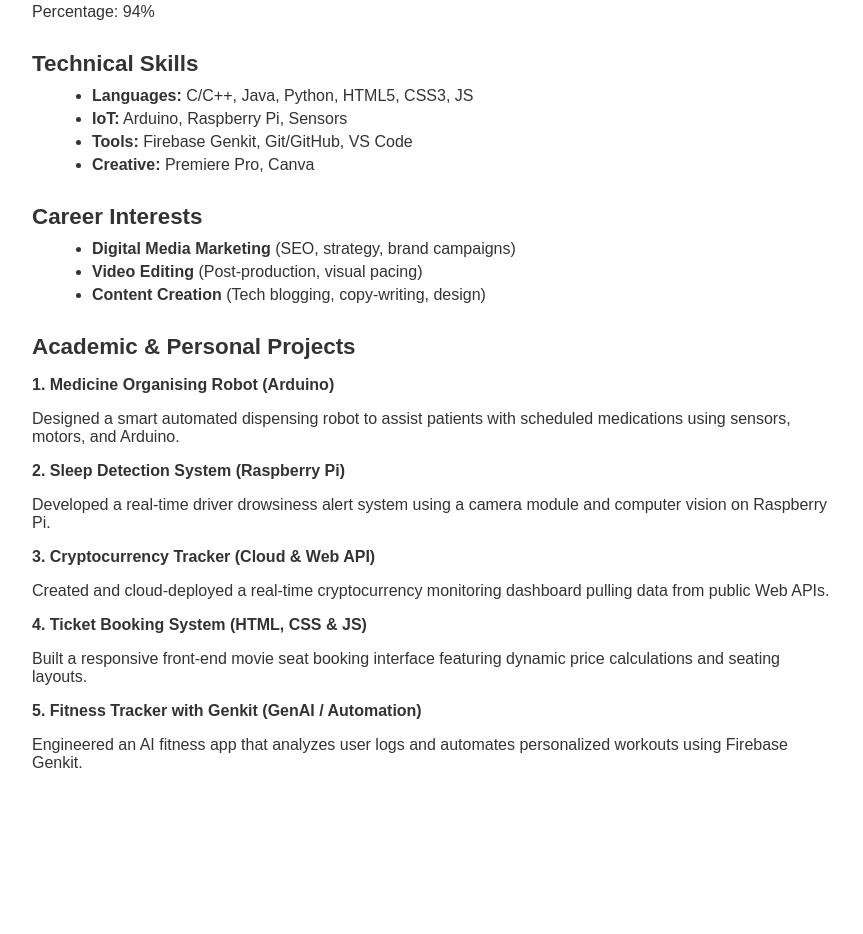
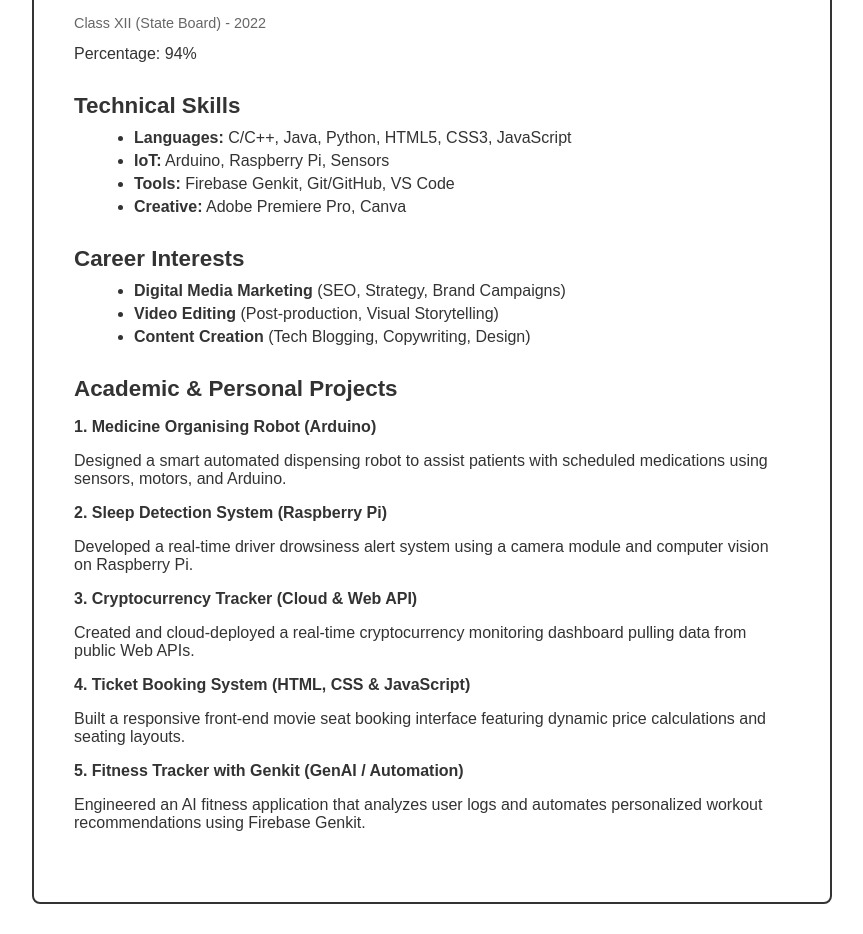
Before and after one commit to zenithsravan-vc/zenithsravan-vc.github.io, a plain HTML site: page index.html in a window 1280 px wide. Shown: the part 821-1755 px from the top of the page, without its empty margins (208-1071 px from the left). Before the commit the page ends 1671 px from the top, so only its background shows below. Drawn offline with Linux system fonts and the light colour scheme.

Commit message:
Update index.html

```diff
--- a/index.html
+++ b/index.html
@@ -4,22 +4,29 @@
     <meta charset="UTF-8">
     <meta name="viewport" content="width=device-width, initial-scale=1.0">
     <title>My Portfolio | Resume Portal</title>
+
     <style>
-        /* Simple, basic stying */
+        /* Basic Page Styling */
         body {
             background-color: #ffffff;
             color: #333333;
             font-family: Arial, sans-serif;
-            padding: 20px;
+            margin: 0;
+            padding: 30px;
         }
 
+        /* Resume Container with Border */
         .container {
             max-width: 800px;
             margin: 0 auto;
-            padding: 20px;
+            padding: 40px;
+            border: 2px solid #333333;
+            border-radius: 8px;
+            box-sizing: border-box;
+            background-color: #ffffff;
         }
 
-        /* Basic Header */
+        /* Header */
         header {
             text-align: center;
             margin-bottom: 30px;
@@ -38,18 +45,18 @@
             margin: 0 10px;
         }
 
-        /* Simple Sections without boxes or lines */
+        /* Sections */
         section {
             margin-bottom: 30px;
         }
 
         h2 {
             font-size: 1.4rem;
-            color: #333;
+            color: #333333;
             margin-bottom: 10px;
         }
 
-        /* Simple Lists */
+        /* Lists */
         ul {
             margin-left: 20px;
             margin-top: 5px;
@@ -59,7 +66,7 @@
             margin-bottom: 5px;
         }
 
-        /* Basic Experience and Project layout */
+        /* Items */
         .item {
             margin-bottom: 15px;
         }
@@ -69,15 +76,32 @@
         }
 
         .item-meta {
-            color: #666;
+            color: #666666;
             font-size: 0.9rem;
         }
 
         .item-desc {
             margin-top: 5px;
         }
+
+        /* Responsive */
+        @media (max-width: 768px) {
+            body {
+                padding: 15px;
+            }
+
+            .container {
+                padding: 25px;
+            }
+
+            .contact-info span {
+                display: block;
+                margin: 6px 0;
+            }
+        }
     </style>
 </head>
+
 <body>
 
 <div class="container">
@@ -86,10 +110,21 @@
     <header>
         <h1>Zenith Sravan VC</h1>
         <p>4th Year Integrated M.Tech (CSE) Student | VIT-AP University</p>
+
         <div class="contact-info">
-                <span>Email: <a href="mailto:sravan.23mic7117@vitapstudent.ac.in">sravan.23mic7117@vitapstudent.ac.in</a></span> |
-                <span>Phone: +91 98765 43210</span> |
-                <span>GitHub: <a href="https://github.com/zenithsravan-vc" target="_blank">GitHub Link</a></span>
+            <span>Email:
+                <a href="mailto:sravan.23mic7117@vitapstudent.ac.in">
+                    sravan.23mic7117@vitapstudent.ac.in
+                </a>
+            </span>
+            |
+            <span>Phone: +91 98765 43210</span>
+            |
+            <span>GitHub:
+                <a href="https://github.com/zenithsravan-vc" target="_blank">
+                    GitHub Link
+                </a>
+            </span>
         </div>
     </header>
 
@@ -97,33 +132,50 @@
     <section>
         <h2>Profile Summary</h2>
         <p>
-                Integrated M.Tech CSE student at VIT-AP. I build IoT and cloud applications, automate software, and use my skills in digital media marketing and video editing to bridge the gap between technical development and creative digital outreach.
+            Integrated M.Tech CSE student at VIT-AP. I build IoT and cloud
+            applications, automate software, and use my skills in digital media
+            marketing and video editing to bridge the gap between technical
+            development and creative digital outreach.
         </p>
     </section>
 
     <!-- Work Experience -->
     <section>
         <h2>Work Experience</h2>
+
         <div class="item">
             <p class="item-title">YouTube Content Creator</p>
             <p class="item-meta">Personal Channel</p>
-                <p class="item-desc">Create, edit, and upload videos for my personal YouTube channel, focusing on video editing, content planning, and managing viewer engagement.</p>
+            <p class="item-desc">
+                Create, edit, and upload videos for my personal YouTube channel,
+                focusing on video editing, content planning, and managing viewer
+                engagement.
+            </p>
         </div>
+
         <div class="item">
             <p class="item-title">Social Media & Video Editor</p>
             <p class="item-meta">Family Business</p>
-                <p class="item-desc">Handle social media presence and edit marketing videos for my brother's business to boost brand reach and customer interaction.</p>
+            <p class="item-desc">
+                Handle social media presence and edit marketing videos for my
+                brother's business to boost brand reach and customer interaction.
+            </p>
         </div>
     </section>
 
     <!-- Education -->
     <section>
         <h2>Education</h2>
+
         <div class="item">
             <p class="item-title">VIT-AP University</p>
-                <p class="item-meta">Integrated M.Tech in Computer Science and Engineering (Expected 2028)</p>
-                <p class="item-desc">CGPA: 8.46/10</p>
+            <p class="item-meta">
+                Integrated M.Tech in Computer Science and Engineering
+                (Expected 2028)
+            </p>
+            <p class="item-desc">CGPA: 8.46 / 10</p>
         </div>
+
         <div class="item">
             <p class="item-title">Narayana Educational Institution</p>
             <p class="item-meta">Class XII (State Board) - 2022</p>
@@ -134,21 +186,23 @@
     <!-- Technical Skills -->
     <section>
         <h2>Technical Skills</h2>
+
         <ul>
-                <li><strong>Languages:</strong> C/C++, Java, Python, HTML5, CSS3, JS</li>
+            <li><strong>Languages:</strong> C/C++, Java, Python, HTML5, CSS3, JavaScript</li>
             <li><strong>IoT:</strong> Arduino, Raspberry Pi, Sensors</li>
             <li><strong>Tools:</strong> Firebase Genkit, Git/GitHub, VS Code</li>
-                <li><strong>Creative:</strong> Premiere Pro, Canva</li>
+            <li><strong>Creative:</strong> Adobe Premiere Pro, Canva</li>
         </ul>
     </section>
 
     <!-- Career Interests -->
     <section>
         <h2>Career Interests</h2>
+
         <ul>
-                <li><strong>Digital Media Marketing</strong> (SEO, strategy, brand campaigns)</li>
-                <li><strong>Video Editing</strong> (Post-production, visual pacing)</li>
-                <li><strong>Content Creation</strong> (Tech blogging, copy-writing, design)</li>
+            <li><strong>Digital Media Marketing</strong> (SEO, Strategy, Brand Campaigns)</li>
+            <li><strong>Video Editing</strong> (Post-production, Visual Storytelling)</li>
+            <li><strong>Content Creation</strong> (Tech Blogging, Copywriting, Design)</li>
         </ul>
     </section>
 
@@ -158,27 +212,43 @@
 
         <div class="item">
             <p class="item-title">1. Medicine Organising Robot (Arduino)</p>
-                <p class="item-desc">Designed a smart automated dispensing robot to assist patients with scheduled medications using sensors, motors, and Arduino.</p>
+            <p class="item-desc">
+                Designed a smart automated dispensing robot to assist patients
+                with scheduled medications using sensors, motors, and Arduino.
+            </p>
         </div>
 
         <div class="item">
             <p class="item-title">2. Sleep Detection System (Raspberry Pi)</p>
-                <p class="item-desc">Developed a real-time driver drowsiness alert system using a camera module and computer vision on Raspberry Pi.</p>
+            <p class="item-desc">
+                Developed a real-time driver drowsiness alert system using a
+                camera module and computer vision on Raspberry Pi.
+            </p>
         </div>
 
         <div class="item">
             <p class="item-title">3. Cryptocurrency Tracker (Cloud & Web API)</p>
-                <p class="item-desc">Created and cloud-deployed a real-time cryptocurrency monitoring dashboard pulling data from public Web APIs.</p>
+            <p class="item-desc">
+                Created and cloud-deployed a real-time cryptocurrency monitoring
+                dashboard pulling data from public Web APIs.
+            </p>
         </div>
 
         <div class="item">
-                <p class="item-title">4. Ticket Booking System (HTML, CSS & JS)</p>
-                <p class="item-desc">Built a responsive front-end movie seat booking interface featuring dynamic price calculations and seating layouts.</p>
+            <p class="item-title">4. Ticket Booking System (HTML, CSS & JavaScript)</p>
+            <p class="item-desc">
+                Built a responsive front-end movie seat booking interface
+                featuring dynamic price calculations and seating layouts.
+            </p>
         </div>
 
         <div class="item">
             <p class="item-title">5. Fitness Tracker with Genkit (GenAI / Automation)</p>
-                <p class="item-desc">Engineered an AI fitness app that analyzes user logs and automates personalized workouts using Firebase Genkit.</p>
+            <p class="item-desc">
+                Engineered an AI fitness application that analyzes user logs and
+                automates personalized workout recommendations using Firebase
+                Genkit.
+            </p>
         </div>
 
     </section>
```
Lines whose indentation alone changed are shown as unchanged.
